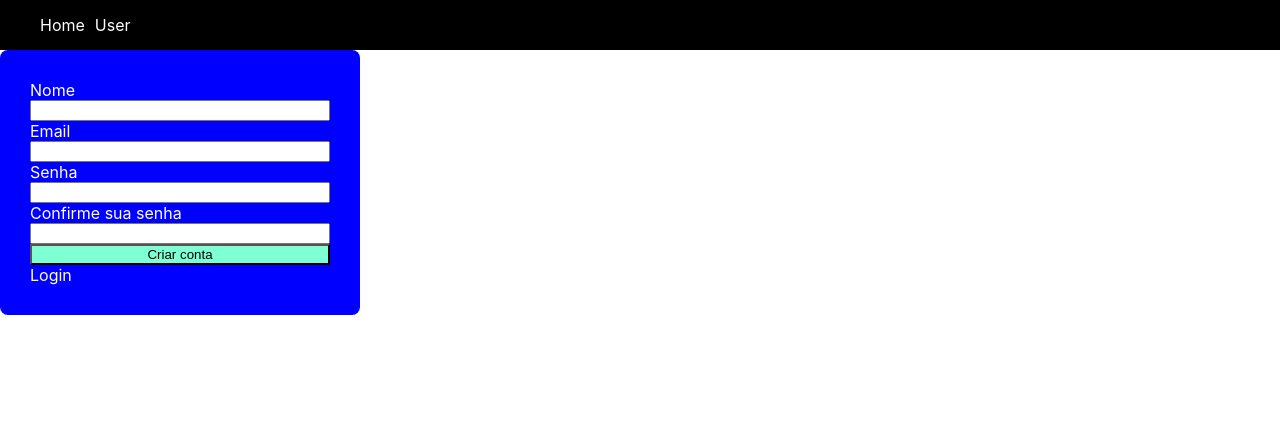
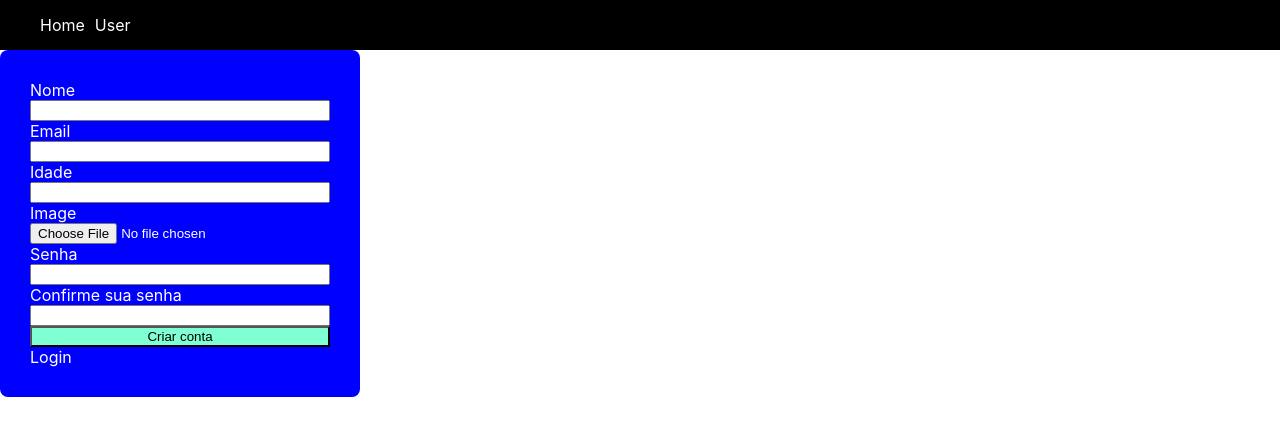
Before and after one commit to JulioVianaDev/shopjao, a React (Create React App) app in the folder frontend/: page /userpage in a window 1280 px wide. Shown: the top 436 px of the page. Built offline with nearby package versions, Linux system fonts and the light colour scheme.

Commit message:
mudanças no input

```diff
--- a/frontend/src/components/RegisterForm.jsx
+++ b/frontend/src/components/RegisterForm.jsx
@@ -7,6 +7,10 @@ function RegisterForm({changeState}) {
         <input type="text" id="name" name="name" />
         <label htmlFor="email">Email</label>
         <input type="text" id="email" name="email" />
+        <label htmlFor="idade">Idade</label>
+        <input type="number" id="idade" name="idade" />
+        <label htmlFor="image">Image</label>
+        <input type="file" id="image" name="image" />
         <label htmlFor="password">Senha</label>
         <input type="text" id="password" name="password" />
         <label htmlFor="confirmPassword">Confirme sua senha</label>
```
